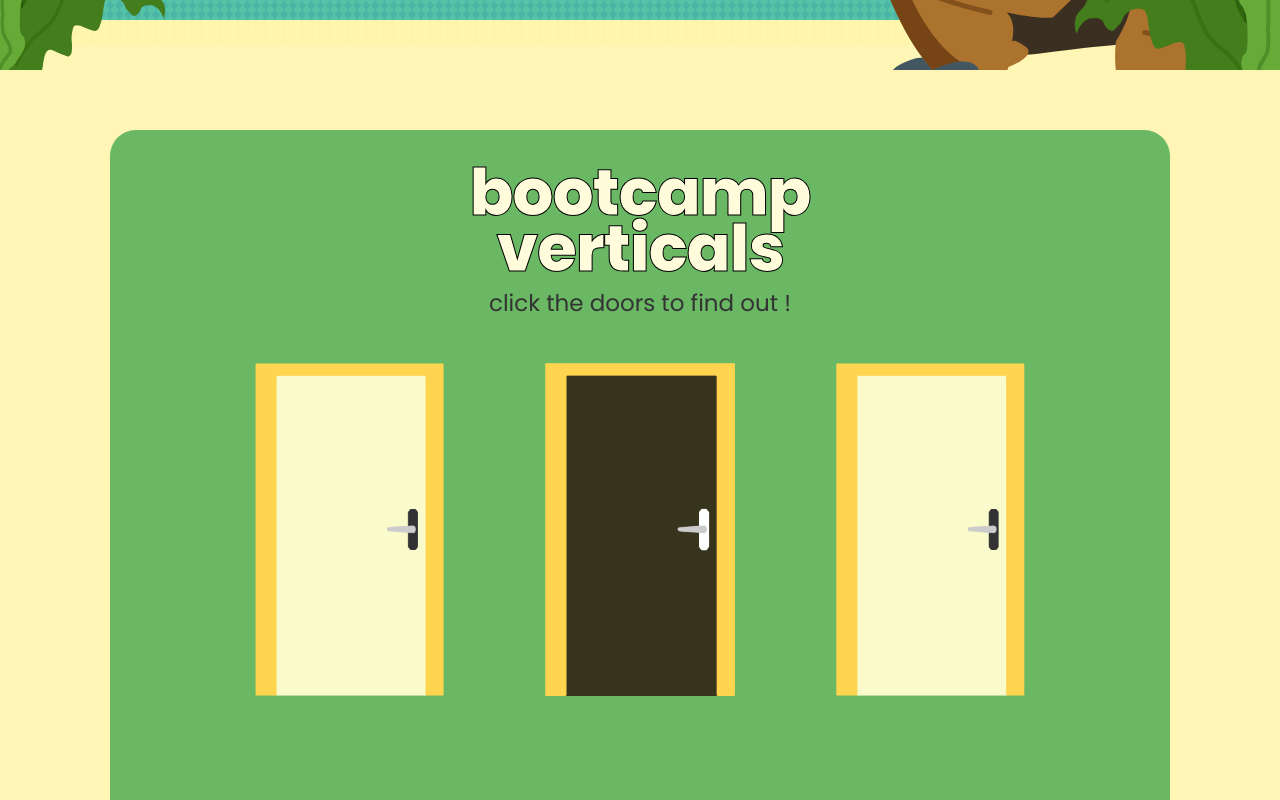
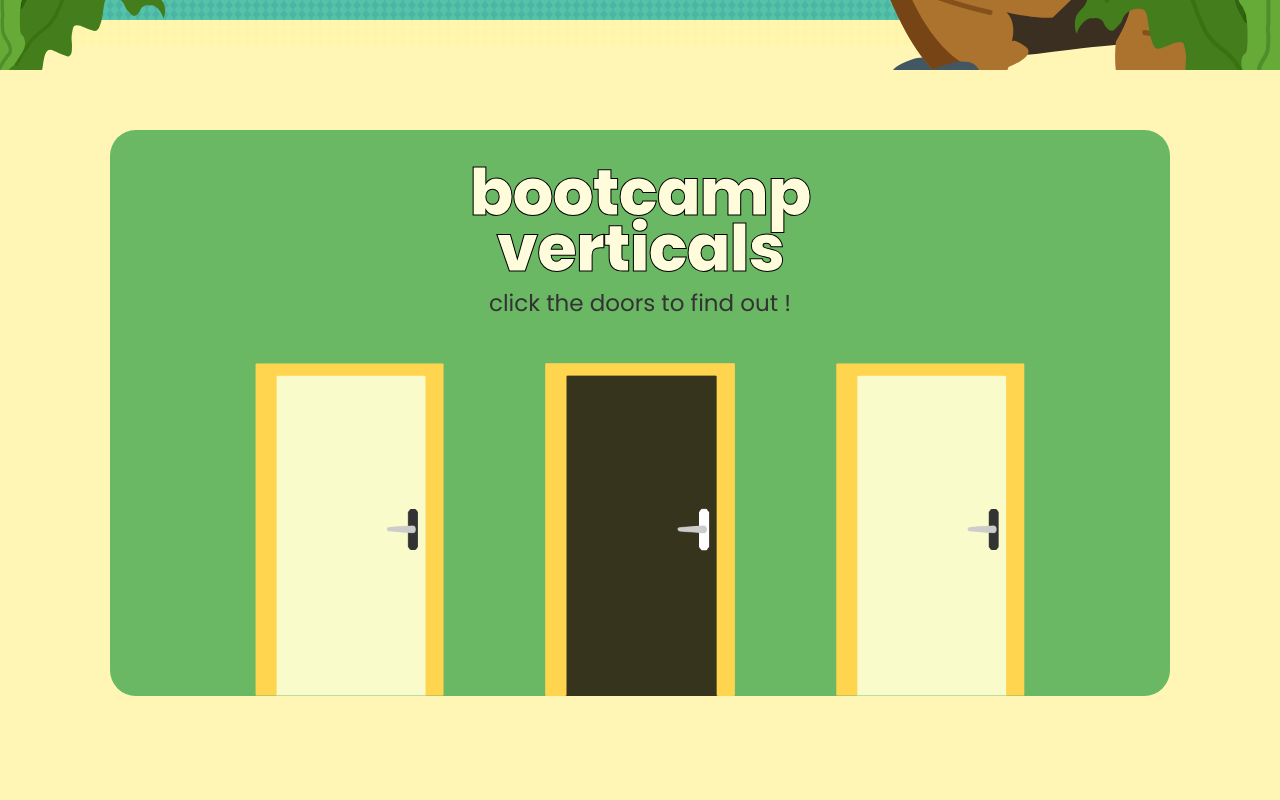
Before and after one commit to dscmbcet/tech-multiverse-website, a Next.js app: page / in a window 1280 px wide. Shown: the part 2280-3080 px from the top of the page. Built offline with nearby package versions, Linux system fonts and the light colour scheme.

Commit message:
some fixes

```diff
--- a/app/_components/Verticals.css
+++ b/app/_components/Verticals.css
@@ -9,7 +9,6 @@
     text-align: center;
     background-color: #6AB764;
     border-radius: 25.7249px;
-    min-height: max(600px, 100vh);
     color: black;
     padding: 3% 8% 0;
     margin: 5%;
```
